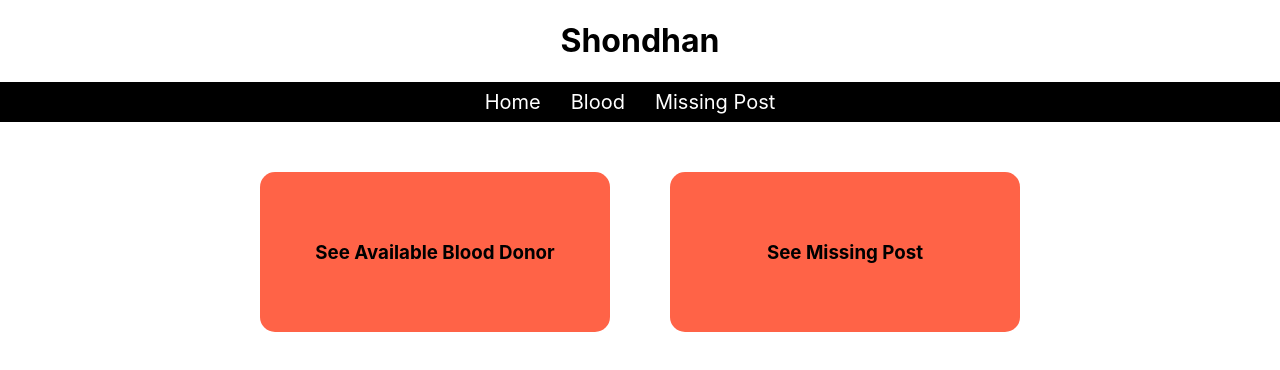
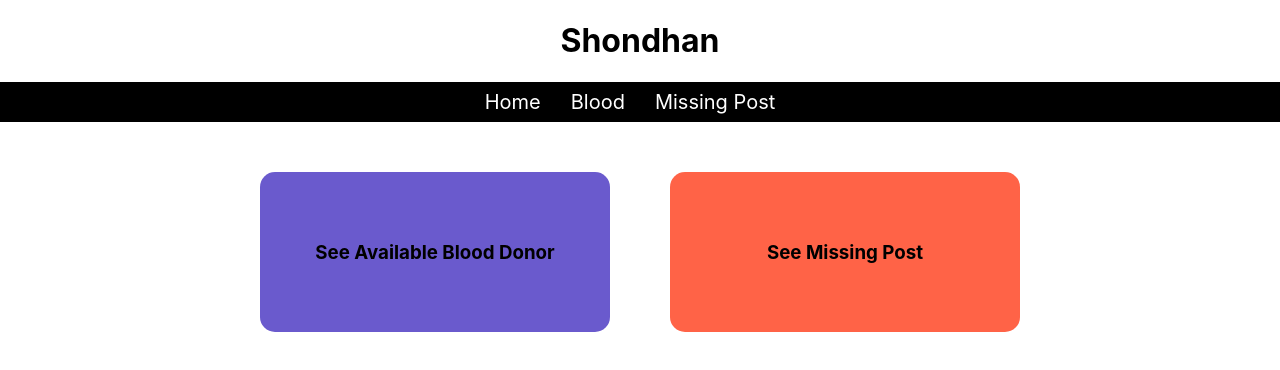
Before and after one commit to nuray-alam/shondhan, a React (Create React App) app: page / in a window 1280 px wide. In both pictures the pointer is over the element "See Available Blood Donor". Shown: the top 370 px of the page. Built offline with nearby package versions, Linux system fonts and the light colour scheme.

Commit message:
hover effect added on home option

```diff
--- a/src/components/Home/Home.css
+++ b/src/components/Home/Home.css
@@ -10,3 +10,6 @@
   padding: 50px 50px;
   width: 250px;
 }
+.home-option:hover {
+  background-color: slateblue;
+}
```
